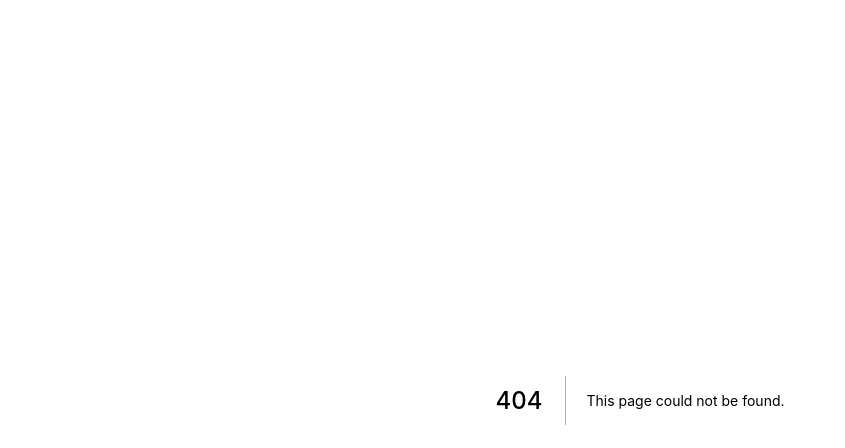
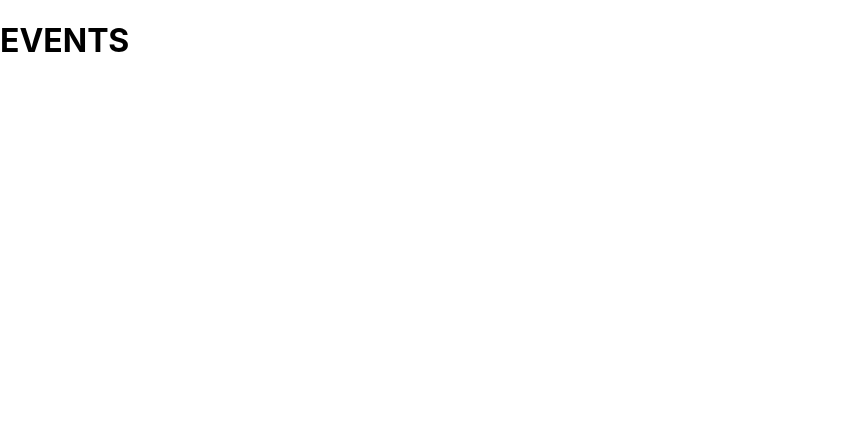
Before and after one commit to techstack-io/parasol-next-str, a Next.js app: page /events in a window 1280 px wide. Before the commit this address had no page. Shown: the top 448 px of the page, without its empty margins (0-845 px from the left). Built offline with nearby package versions, Linux system fonts and the light colour scheme.

Commit message:
Created framework

```diff
--- /dev/null
+++ b/pages/events/[slug].js
@@ -0,0 +1,5 @@
+export default function Event() {
+  return (
+    <div>MY EVENT</div>
+  )
+}
--- /dev/null
+++ b/pages/events/add.js
@@ -0,0 +1,5 @@
+export default function AddEventPage() {
+  return (
+    <div>add event</div>
+  )
+}
--- /dev/null
+++ b/pages/events/index.js
@@ -0,0 +1,7 @@
+export default function EventsPage() {
+  return (
+    <>
+    <h1>EVENTS</h1>
+    </>
+  );
+}
```
